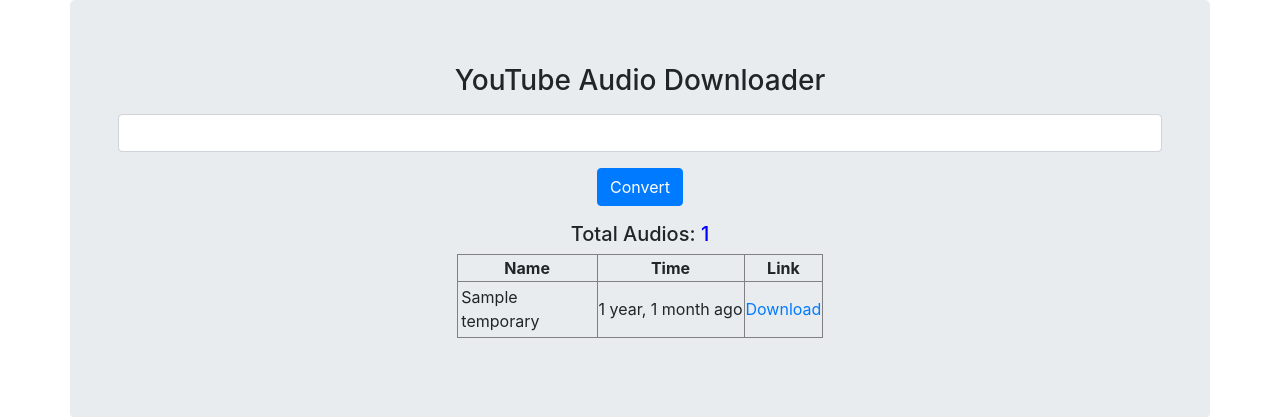
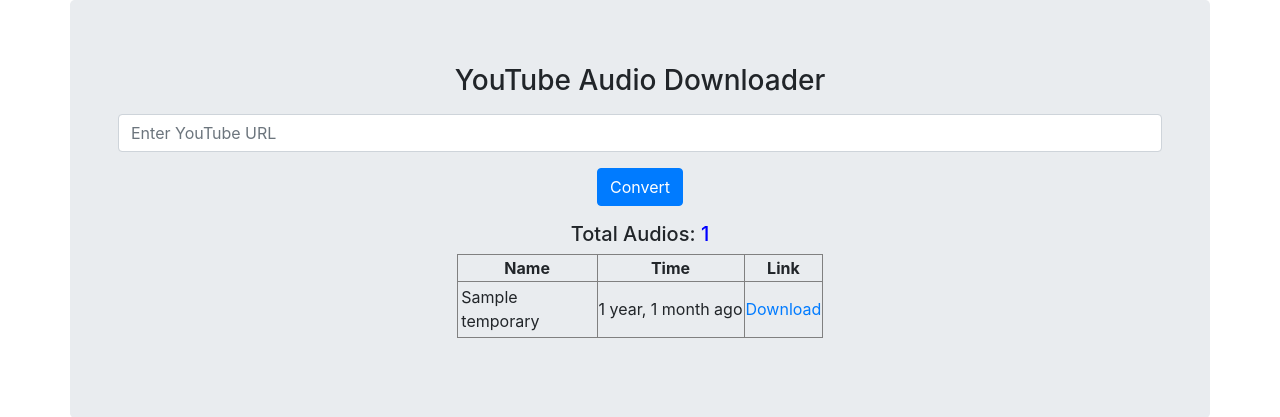
Before and after one commit to alrafiabdullah/YouTube-Audio-Downloader, a Django app: page / in a window 1280 px wide. Shown: the top 417 px of the page. Run offline with Django 3.2, Linux system fonts and the light colour scheme; tables that the repository leaves empty hold one stand-in row (values such as "Sample post"); some libraries are stand-ins or nearby versions.

Commit message:
placeholder added

```diff
--- a/templates/main/index.html
+++ b/templates/main/index.html
@@ -11,7 +11,7 @@
         {% endfor %}
         <form class="m-3" action={% url 'index' %} method="POST">
             {% csrf_token %}
-            <input class="form-control" type="url" name="url" required>
+            <input class="form-control" type="url" name="url" placeholder="Enter YouTube URL" required>
             <input class="btn btn-primary mt-3" type="submit" value="Convert">
         </form>
 
```
